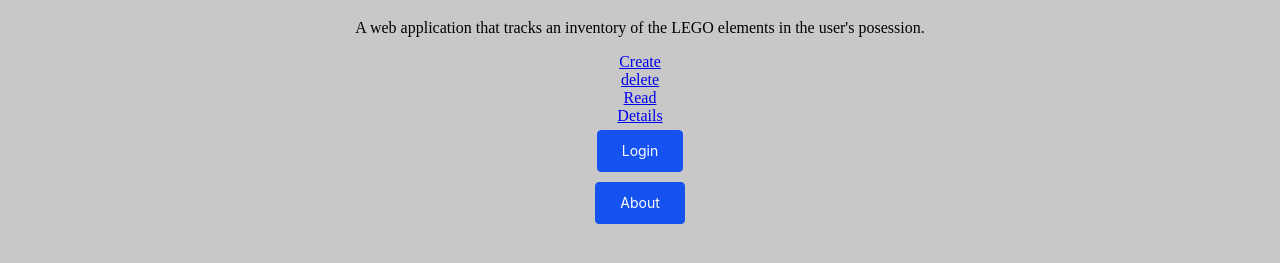
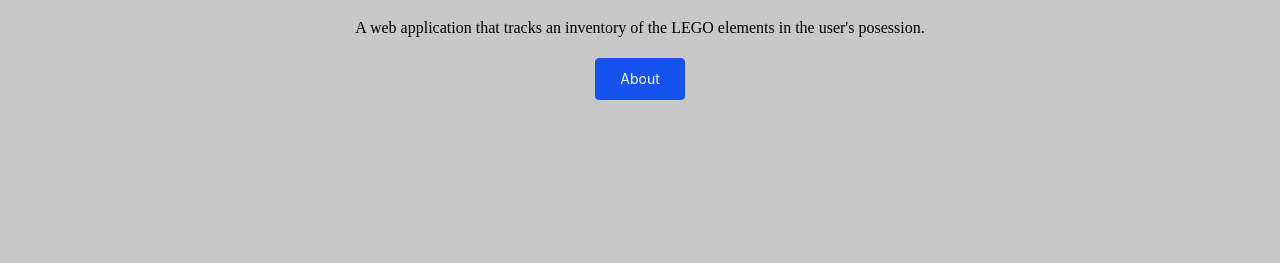
Before and after one commit to lewis-scrumbags/BrickMarket, a website: page static/index.html in a window 1280 px wide. Shown: the part 117-380 px from the top of the page. Drawn offline with Linux system fonts and the light colour scheme.

Commit message:
final finishing touches

```diff
--- a/static/index.html
+++ b/static/index.html
@@ -16,13 +16,6 @@
 <body>
 <h1>BrickMarket</h1>
 <p>A web application that tracks an inventory of the LEGO elements in the user's posession.</p>
-<a href="create.html">Create</a><br>
-<a href="delete.html">delete</a><br>
-	<a href="read.html">Read</a><br>
-	<a href="details.html">Details</a><br>
-<div class="container">
-	<a href="login.html"><button class="button">Login</button></a>
-</div>
 <div class="container">
 	<a href="about.html"><button class="button">About</button></a>
 </div>
```
Also changed, not shown: static/login.html (+1 -6 lines), static/register.html (+1 -5 lines).
